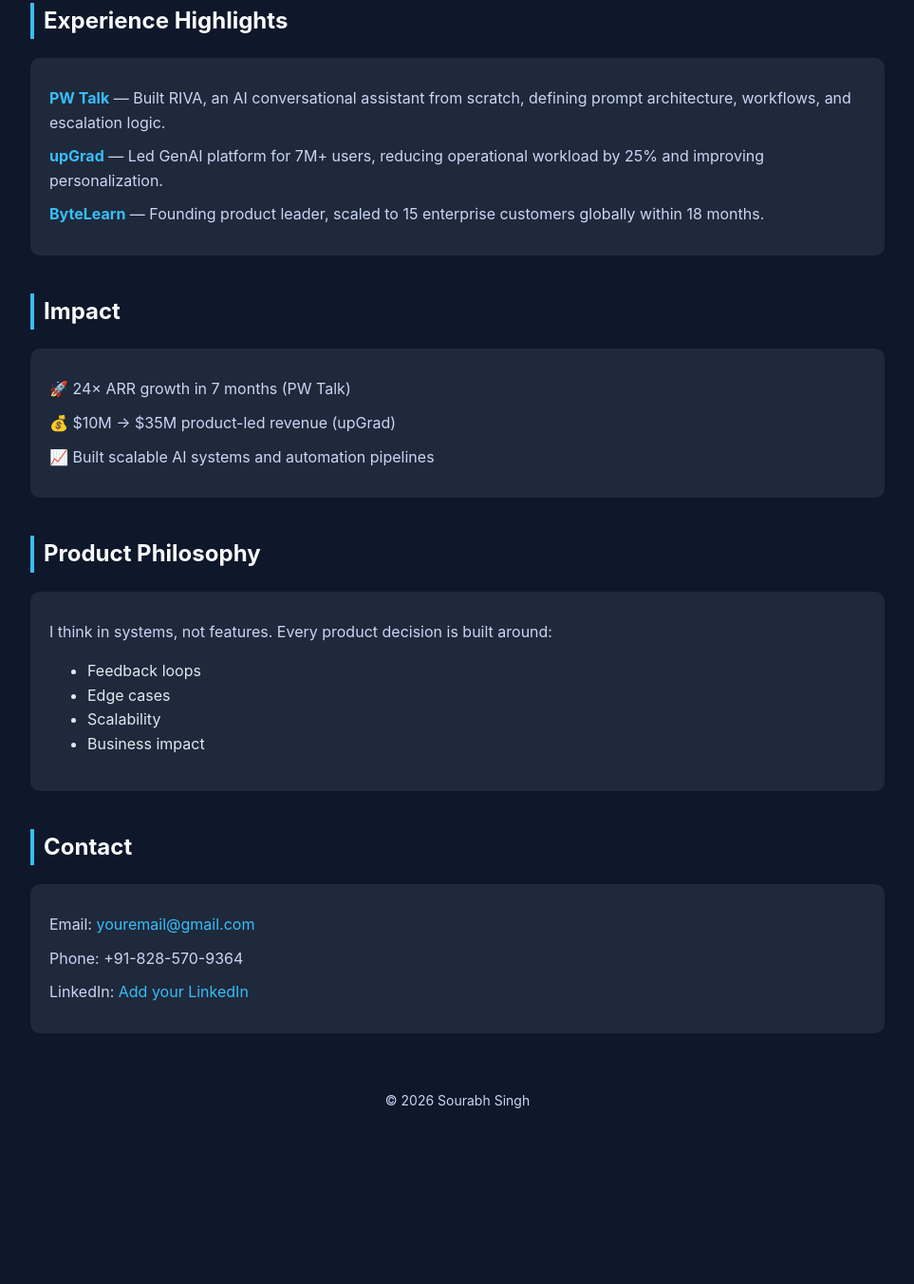
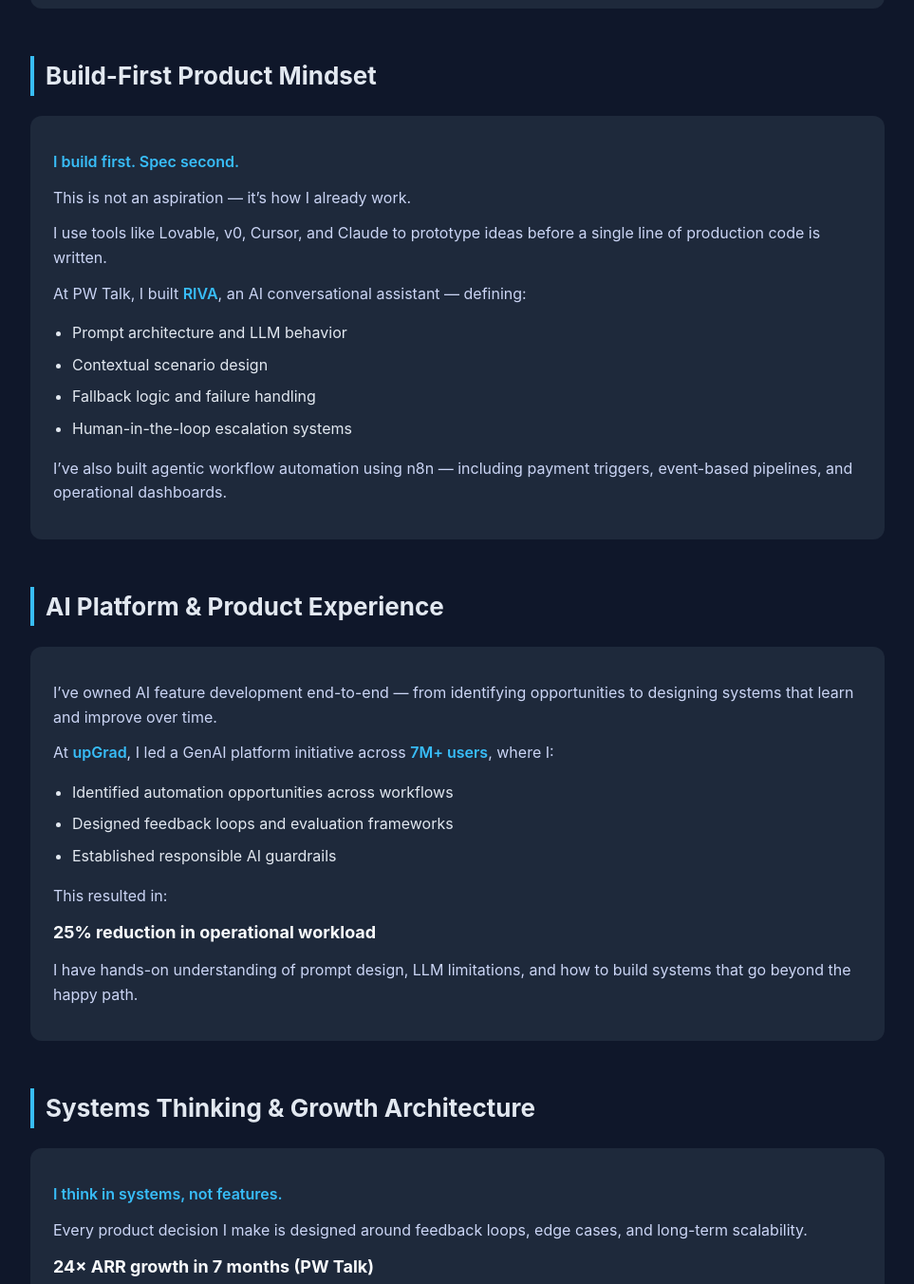
Before and after one commit to seth-o-pedia/sourabh_singh, a plain HTML site: page index.html in a window 1280 px wide. Shown: the part 569-1921 px from the top of the page at 95% size, without its empty margins (158-1121 px from the left). Before the commit the page ends 1789 px from the top, so only its background shows below. Drawn offline with Linux system fonts and the light colour scheme.

Commit message:
Update index.html

```diff
--- a/index.html
+++ b/index.html
@@ -20,51 +20,62 @@
       padding: 40px 20px;
     }
 
-    h1, h2 {
-      color: #f8fafc;
-    }
-
     h1 {
-      font-size: 42px;
+      font-size: 48px;
       margin-bottom: 10px;
     }
 
     h2 {
-      margin-top: 40px;
-      font-size: 24px;
+      margin-top: 50px;
+      font-size: 26px;
       border-left: 4px solid #38bdf8;
-      padding-left: 10px;
+      padding-left: 12px;
     }
 
     p {
+      margin: 12px 0;
       color: #cbd5f5;
-      margin: 10px 0;
+      font-size: 16px;
     }
 
     .highlight {
       color: #38bdf8;
-      font-weight: bold;
+      font-weight: 600;
     }
 
     .card {
       background: #1e293b;
-      padding: 20px;
-      border-radius: 10px;
+      padding: 24px;
+      border-radius: 12px;
       margin-top: 20px;
     }
 
     .hero {
-      margin-bottom: 40px;
+      margin-bottom: 50px;
     }
 
     .tag {
       display: inline-block;
       background: #38bdf8;
       color: #0f172a;
-      padding: 6px 12px;
+      padding: 6px 14px;
       border-radius: 20px;
       font-size: 14px;
       margin-top: 10px;
+    }
+
+    ul {
+      padding-left: 20px;
+    }
+
+    li {
+      margin-bottom: 8px;
+    }
+
+    .metrics {
+      font-size: 18px;
+      font-weight: bold;
+      color: #f8fafc;
     }
 
     .footer {
@@ -93,68 +104,125 @@
   <!-- HERO -->
   <div class="hero">
     <h1>Sourabh Singh</h1>
-    <p class="tag">Director of Product | AI & Platform</p>
+    <p class="tag">Director of Product | AI | Platform | Growth</p>
     <p>
-      I build systems, not features. I specialize in AI-driven products, platform thinking,
-      and scaling high-impact product ecosystems.
+      I build AI-powered systems that scale. From agentic workflows to GenAI platforms,
+      I focus on creating products that drive measurable business impact — not just features.
     </p>
   </div>
 
-  <!-- ABOUT -->
-  <h2>About Me</h2>
+  <!-- WHAT I'M LOOKING FOR -->
+  <h2>What I’m Looking For</h2>
   <div class="card">
     <p>
-      I am a product leader focused on building AI-powered systems that drive real business impact.
-      My approach is simple: <span class="highlight">build first, spec second.</span>
+      I’m drawn to environments where AI fundamentally changes how teams operate —
+      where products are built close to the customer, decisions are made quickly,
+      and ownership is real.
     </p>
     <p>
-      I use tools like Lovable, Cursor, Claude, and n8n to rapidly prototype ideas and validate
-      them before committing engineering resources.
+      Working directly with founders, solving complex workflow problems, and building
+      systems that create compounding impact is where I do my best work.
     </p>
   </div>
 
-  <!-- EXPERIENCE -->
-  <h2>Experience Highlights</h2>
+  <!-- BUILD FIRST -->
+  <h2>Build-First Product Mindset</h2>
   <div class="card">
+    <p class="highlight">I build first. Spec second.</p>
     <p>
-      <span class="highlight">PW Talk</span> — Built RIVA, an AI conversational assistant from scratch,
-      defining prompt architecture, workflows, and escalation logic.
+      This is not an aspiration — it’s how I already work.
     </p>
     <p>
-      <span class="highlight">upGrad</span> — Led GenAI platform for 7M+ users, reducing operational
-      workload by 25% and improving personalization.
+      I use tools like Lovable, v0, Cursor, and Claude to prototype ideas before a single
+      line of production code is written.
     </p>
     <p>
-      <span class="highlight">ByteLearn</span> — Founding product leader, scaled to 15 enterprise
-      customers globally within 18 months.
+      At PW Talk, I built <span class="highlight">RIVA</span>, an AI conversational assistant — defining:
+    </p>
+    <ul>
+      <li>Prompt architecture and LLM behavior</li>
+      <li>Contextual scenario design</li>
+      <li>Fallback logic and failure handling</li>
+      <li>Human-in-the-loop escalation systems</li>
+    </ul>
+    <p>
+      I’ve also built agentic workflow automation using n8n — including payment triggers,
+      event-based pipelines, and operational dashboards.
     </p>
   </div>
 
-  <!-- IMPACT -->
-  <h2>Impact</h2>
+  <!-- AI EXPERIENCE -->
+  <h2>AI Platform & Product Experience</h2>
   <div class="card">
-    <p>🚀 24× ARR growth in 7 months (PW Talk)</p>
-    <p>💰 $10M → $35M product-led revenue (upGrad)</p>
-    <p>📈 Built scalable AI systems and automation pipelines</p>
+    <p>
+      I’ve owned AI feature development end-to-end — from identifying opportunities
+      to designing systems that learn and improve over time.
+    </p>
+    <p>
+      At <span class="highlight">upGrad</span>, I led a GenAI platform initiative across
+      <span class="highlight">7M+ users</span>, where I:
+    </p>
+    <ul>
+      <li>Identified automation opportunities across workflows</li>
+      <li>Designed feedback loops and evaluation frameworks</li>
+      <li>Established responsible AI guardrails</li>
+    </ul>
+    <p>
+      This resulted in:
+    </p>
+    <p class="metrics">25% reduction in operational workload</p>
+    <p>
+      I have hands-on understanding of prompt design, LLM limitations, and how to
+      build systems that go beyond the happy path.
+    </p>
   </div>
 
-  <!-- PHILOSOPHY -->
-  <h2>Product Philosophy</h2>
+  <!-- SYSTEMS THINKING -->
+  <h2>Systems Thinking & Growth Architecture</h2>
+  <div class="card">
+    <p class="highlight">I think in systems, not features.</p>
+    <p>
+      Every product decision I make is designed around feedback loops, edge cases,
+      and long-term scalability.
+    </p>
+    <p class="metrics">24× ARR growth in 7 months (PW Talk)</p>
+    <p class="metrics">$10M → $35M product-led revenue (upGrad)</p>
+    <p>
+      These were not feature wins — they were outcomes of building compounding systems
+      across acquisition, activation, retention, and monetization.
+    </p>
+  </div>
+
+  <!-- 0-1 EXPERIENCE -->
+  <h2>0 → 1 Product Leadership</h2>
   <div class="card">
     <p>
-      I think in systems, not features. Every product decision is built around:
+      I’ve consistently operated in high-ambiguity, high-ownership environments.
+    </p>
+    <p>
+      At <span class="highlight">ByteLearn</span>, I joined as a founding product leader with:
     </p>
     <ul>
-      <li>Feedback loops</li>
-      <li>Edge cases</li>
-      <li>Scalability</li>
-      <li>Business impact</li>
+      <li>No playbook</li>
+      <li>No team</li>
+      <li>No customers</li>
     </ul>
+    <p>
+      And built to product-market fit with <span class="highlight">15 enterprise clients globally</span>
+      within 18 months.
+    </p>
+    <p>
+      At PW Talk, I worked in a lean, founder-adjacent structure where speed and quality
+      were both non-negotiable.
+    </p>
   </div>
 
   <!-- CONTACT -->
-  <h2>Contact</h2>
+  <h2>Let’s Build</h2>
   <div class="card">
+    <p>
+      I’m excited about building AI-powered systems that create real impact.
+    </p>
     <p>Email: <a href="mailto:youremail@gmail.com">youremail@gmail.com</a></p>
     <p>Phone: +91-828-570-9364</p>
     <p>LinkedIn: <a href="#">Add your LinkedIn</a></p>
```
